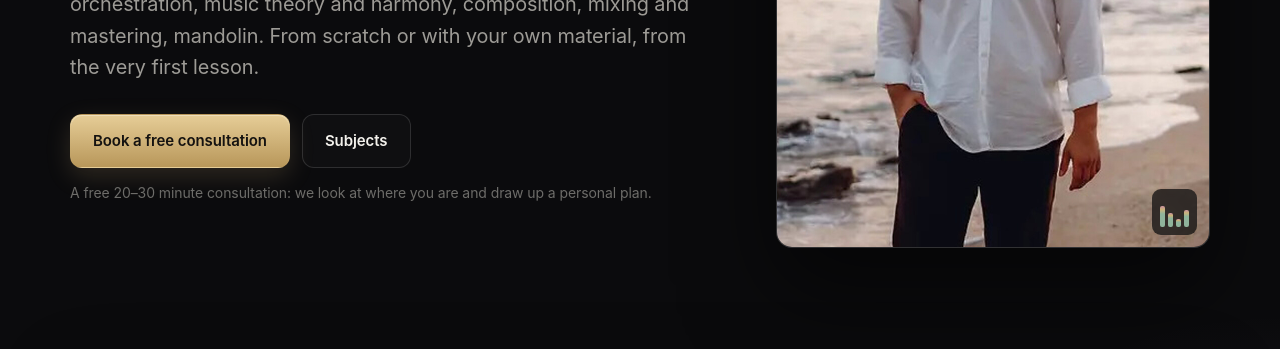
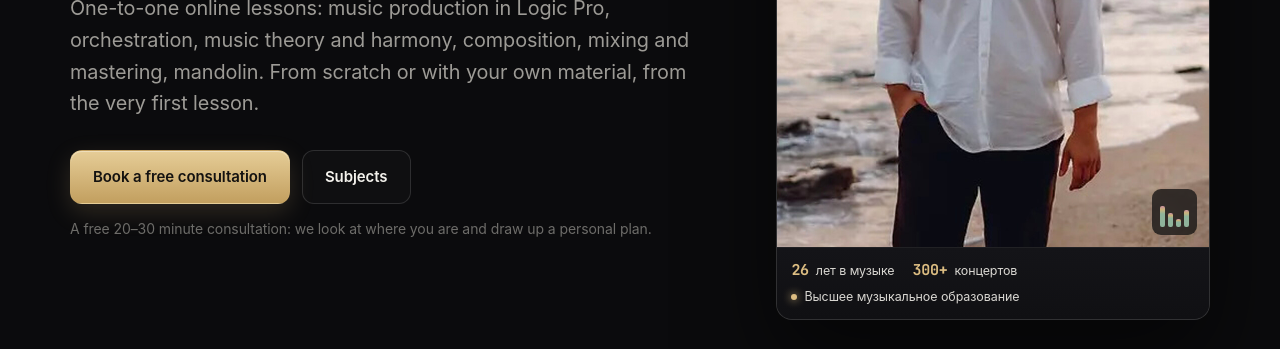
Before and after one commit to mikekorsuncomposer-arch/korsun-school, a plain HTML site: page index.html in a window 1280 px wide. Shown: the part 449-798 px from the top of the page. Drawn offline with nearby package versions, Linux system fonts and the light colour scheme.

```diff
--- a/index.html
+++ b/index.html
@@ -19,8 +19,8 @@
 :root{
   --bg:#0b0b0d; --win:#121215; --panel:#16161a; --panel-2:#1d1d22; --line:rgba(255,255,255,.07); --line-2:rgba(255,255,255,.13);
   --fg:#f3f1ec; --text:#d8d6d1; --mu:#9d9b96; --mu-2:#6d6c69;
-  --gold:#d1b47c; --gold-2:#b8975a;
-  --t1:#86a3c9; --t2:#b39acb; --t3:#c9b27a; --t4:#8fb39b; --t5:#8bb6b9; --t6:#c49a7a; --t7:#c98f9e; --t8:#b98480; --t9:#8f8e96;
+  --gold:#dcbd82; --gold-2:#c29f5f;
+  --t1:#8fb1e0; --t2:#c2a4e2; --t3:#dbbd76; --t4:#94c7a3; --t5:#8ecacd; --t6:#d9a27a; --t7:#de93a7; --t8:#cf8b84; --t9:#9c9ba6;
   --ink:#141210;
   --f:-apple-system,BlinkMacSystemFont,"SF Pro Display","Inter",system-ui,"Segoe UI",sans-serif;
   --serif:"Cormorant Garamond","Iowan Old Style","Palatino Linotype",Georgia,serif;
@@ -87,7 +87,14 @@ h1 em,h2 em{font-family:var(--serif);font-style:normal;font-weight:500;letter-sp
 .win .bar{display:flex;align-items:center;gap:7px;padding:10px 12px;border-bottom:1px solid var(--line);font:500 11.5px var(--mono);color:var(--mu-2)}
 .win .bar i{width:10px;height:10px;border-radius:50%;background:#ff5f57}.win .bar i+i{background:#febc2e}.win .bar i+i+i{background:#28c840}
 .win .bar span{margin-left:8px;white-space:nowrap;overflow:hidden;text-overflow:ellipsis}
-.win img{width:100%;aspect-ratio:4/5;object-fit:cover;object-position:50% 20%}
+.win .shot{position:relative}
+.win img{width:100%;aspect-ratio:4/5;object-fit:cover;object-position:50% 30%;filter:saturate(1.05)}
+.win .cred{display:flex;flex-wrap:wrap;gap:6px 18px;padding:12px 14px;border-top:1px solid var(--line);background:linear-gradient(180deg,#141418,#101013)}
+.win .cred span{display:flex;align-items:baseline;gap:7px;font-size:12.5px;color:var(--text);white-space:nowrap}
+.win .cred em{font-style:normal}
+.win .cred b{font:600 15px var(--mono);color:var(--gold);letter-spacing:-.02em}
+.win .cred span.edu{white-space:normal}
+.win .cred span.edu::before{content:"";width:6px;height:6px;border-radius:50%;background:var(--gold);box-shadow:0 0 8px var(--gold);align-self:center}
 .win .meter{position:absolute;right:12px;bottom:12px;display:flex;gap:3px;align-items:flex-end;height:46px;padding:8px;background:rgba(8,9,11,.7);border-radius:9px;backdrop-filter:blur(6px)}
 .win .meter i{width:5px;border-radius:2px;background:linear-gradient(0deg,#8fb39b 0%,#8fb39b 62%,#c9b27a 82%,#c98f9e 100%);animation:lv 1.1s ease-in-out infinite alternate}
 .win .meter i:nth-child(2){animation-delay:.2s}.win .meter i:nth-child(3){animation-delay:.45s}.win .meter i:nth-child(4){animation-delay:.1s}
@@ -312,8 +319,15 @@ footer .legal a{color:var(--mu-2);font-size:13px}
     </div>
     <figure class="win" style="margin:0">
       <div class="bar"><i></i><i></i><i></i><span>KORSUN — Lesson 01.logicx</span></div>
-      <img src="img/hero.jpg" alt="Михаил Корсун с мандолиной на берегу моря" data-alt="alt1" width="980" height="1225">
-      <div class="meter" aria-hidden="true"><i></i><i></i><i></i><i></i></div>
+      <div class="shot">
+        <img src="img/hero.jpg" alt="Михаил Корсун на берегу моря" data-alt="alt1" width="864" height="1080" fetchpriority="high">
+        <div class="meter" aria-hidden="true"><i></i><i></i><i></i><i></i></div>
+      </div>
+      <div class="cred">
+        <span><b>26</b><em data-i="cr1">лет в музыке</em></span>
+        <span><b>300+</b><em data-i="cr2">концертов</em></span>
+        <span class="edu" data-i="cr3">Высшее музыкальное образование</span>
+      </div>
     </figure>
     <div class="arr" aria-hidden="true">
       <div class="tb"><span>● ● ●</span><b>Tracks</b><span>KORSUN Music School — Arrangement</span></div>
@@ -549,7 +563,7 @@ footer .legal a{color:var(--mu-2);font-size:13px}
       <div class="gal">
         <figure class="w2"><img src="img/orchestra.jpg" alt="В оркестре народных инструментов" data-alt="alt4" loading="lazy"></figure>
         <figure><img src="img/portrait.jpg" alt="Портрет с мандолиной" data-alt="alt6" loading="lazy"></figure>
-        <figure><img src="img/hero.jpg" alt="С мандолиной на пляже" data-alt="alt7" loading="lazy" style="object-position:50% 30%"></figure>
+        <figure><img src="img/beach.jpg" alt="На берегу моря" data-alt="alt7" loading="lazy" style="object-position:50% 45%"></figure>
         <figure class="w2"><img src="img/ensemble.jpg" alt="Ансамбль на концерте" data-alt="alt5" loading="lazy"></figure>
         <figure class="w2"><img src="img/mandolin.jpg" alt="Игра на мандолине вечером" data-alt="alt8" loading="lazy"></figure>
       </div>
```
